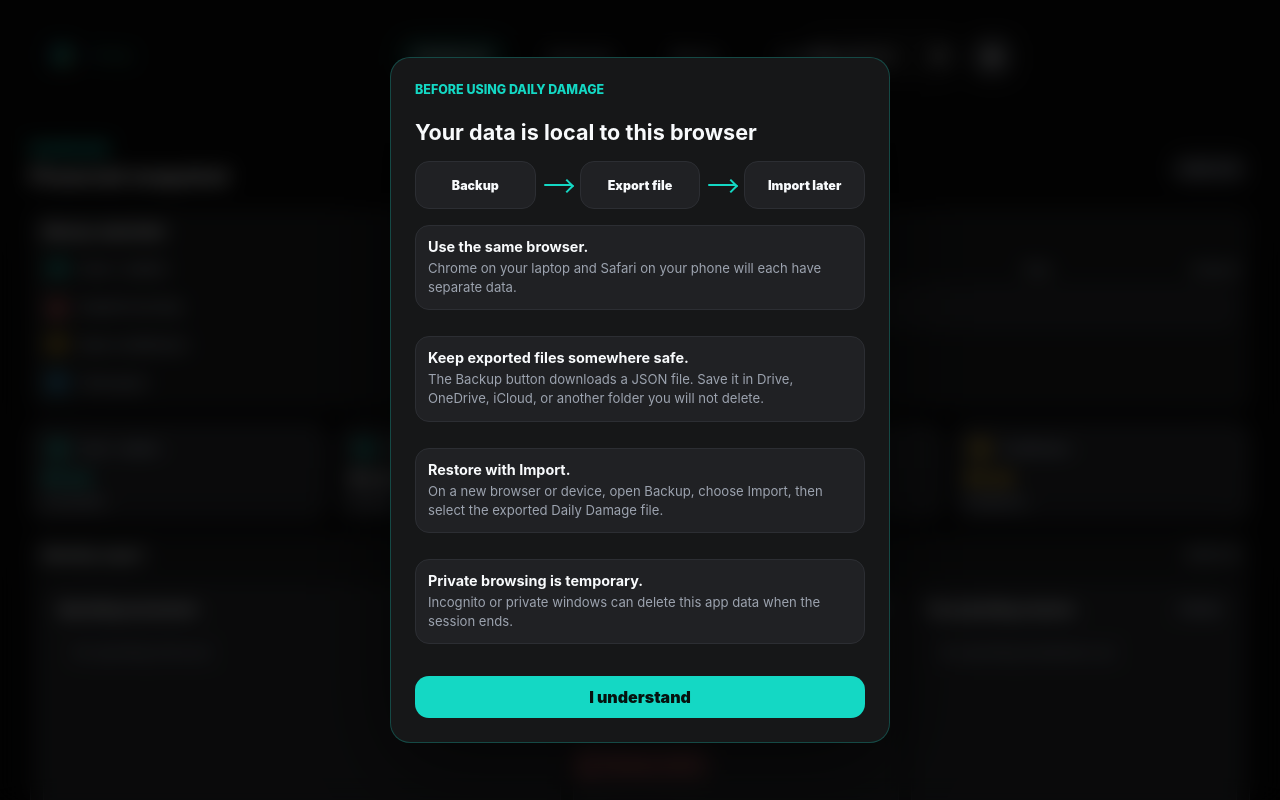
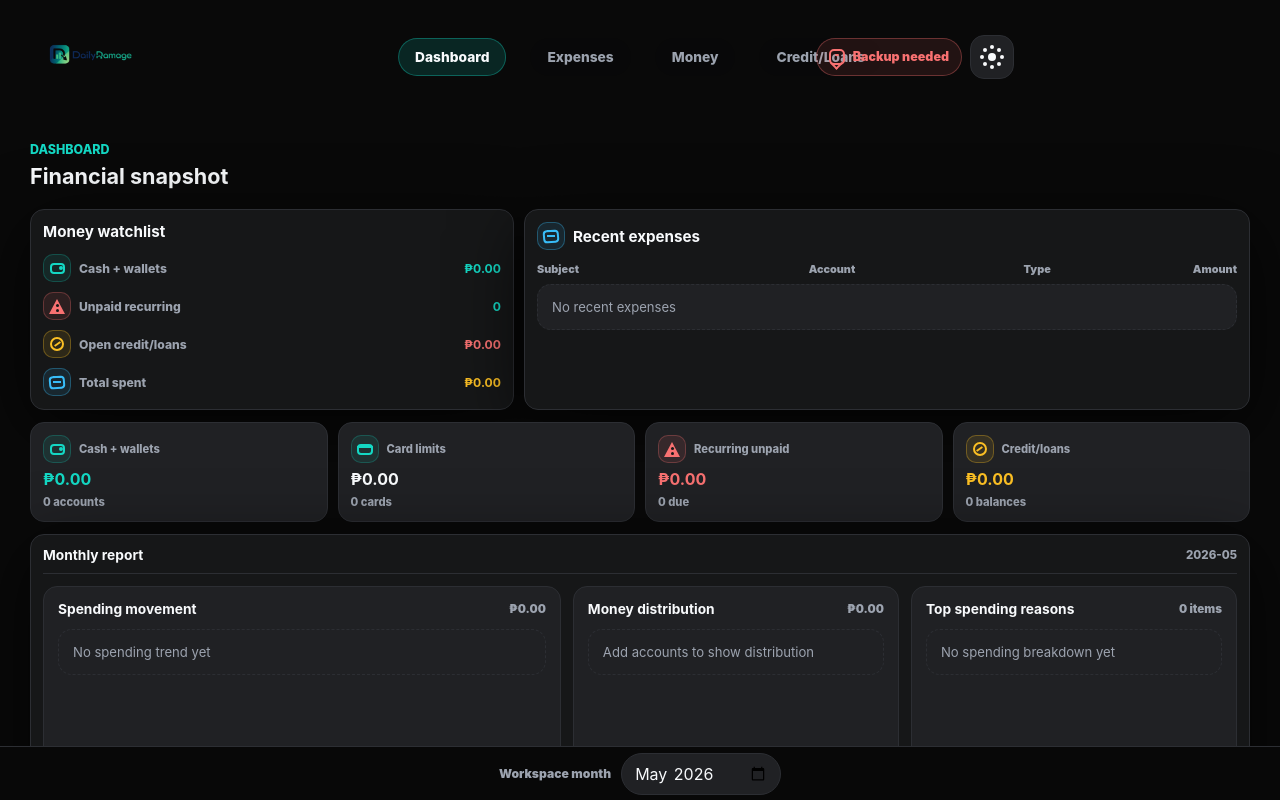
Before and after one commit to jrrcode/DailyDamage, a React (Vite) app: page / in a window 1280 px wide. Built offline with nearby package versions, Linux system fonts and the light colour scheme.

Commit message:
Move month picker to footer

```diff
--- a/src/main.jsx
+++ b/src/main.jsx
@@ -371,9 +371,18 @@ function App() {
           ].map(([key, label]) => <button key={key} className={`nav-item ${view === key ? "active" : ""}`} onClick={() => setView(key)} type="button">{label}</button>)}
         </nav>
         <div className="month-card">
-          <label htmlFor="monthPicker">Workspace month</label>
+          <div className={`backup-menu-wrap ${backupMenuOpen ? "open" : ""}`}>
+            <button className={`backup-menu-button ${backupAge >= BACKUP_STALE_DAYS ? "due" : ""}`} type="button" onClick={() => setBackupMenuOpen((open) => !open)} aria-expanded={backupMenuOpen}>
+              <span className="backup-icon" />
+              <span>{backupStatus}</span>
+            </button>
+            <div className="backup-dropdown">
+              <div className="backup-dropdown-head"><strong>Local backup</strong><span>{backupMeta.lastBackupAt ? `Last export: ${formatDate(backupMeta.lastBackupAt.slice(0, 10))}` : "No backup exported yet"}</span></div>
+              <button type="button" onClick={exportBackup}><strong>Export backup</strong><span>Downloads a JSON file. Keep it in Drive, OneDrive, or a safe folder.</span></button>
+              <button type="button" onClick={() => importInputRef.current?.click()}><strong>Import backup</strong><span>Restores this browser from a Daily Damage backup file.</span></button>
+            </div>
+          </div>
           <input ref={importInputRef} className="backup-file-input" type="file" accept="application/json,.json" onChange={importBackup} />
-          <input id="monthPicker" type="month" value={month} onChange={(event) => setMonth(event.target.value)} />
           <button className="theme-toggle icon-only" data-theme-icon={theme === "black" ? "light" : "dark"} onClick={() => setTheme(theme === "black" ? "light" : "black")} type="button" aria-label={theme === "black" ? "Switch to light theme" : "Switch to dark theme"} title={theme === "black" ? "Switch to light theme" : "Switch to dark theme"} />
         </div>
       </header>
@@ -383,20 +392,10 @@ function App() {
         <section className={`view ${view === "savings" ? "active" : ""}`}><Money savings={savings} setSavings={setSavings} forms={forms} setForms={setForms} modes={modes} setModes={setModes} editing={editing} setEditing={setEditing} setModal={setModal} /></section>
         <section className={`view ${view === "creditLoans" ? "active" : ""}`}><CreditLoans creditLoans={creditLoans} setCreditLoans={setCreditLoans} forms={forms} setForms={setForms} modes={modes} setModes={setModes} editing={editing} setEditing={setEditing} setModal={setModal} /></section>
       </main>
+      <footer className="app-footer"><label htmlFor="monthPicker">Workspace month</label><input id="monthPicker" type="month" value={month} onChange={(event) => setMonth(event.target.value)} /></footer>
       {modal?.type === "delete" && <ConfirmModal title={`Delete ${modal.name}?`} copy={modal.copy} confirmText={modal.confirmText || "Delete"} danger onCancel={() => setModal(null)} onConfirm={() => { modal.onConfirm(); setModal(null); }} />}
       {modal?.type === "pay" && <ConfirmModal title={`Pay ${modal.expense.reason}?`} copy={modal.copy} confirmText="Confirm paid" onCancel={() => setModal(null)} onConfirm={() => { modal.onConfirm(); setModal(null); }} />}
       {storageReady && !ownerReminder.acknowledgedAt && <OwnerReminder onConfirm={() => setOwnerReminder({ acknowledgedAt: new Date().toISOString() })} />}
-      <div className={`backup-dock ${backupMenuOpen ? "open" : ""}`}>
-        <button className={`backup-menu-button ${backupAge >= BACKUP_STALE_DAYS ? "due" : ""}`} type="button" onClick={() => setBackupMenuOpen((open) => !open)} aria-expanded={backupMenuOpen}>
-          <span className="backup-icon" />
-          <span>{backupStatus}</span>
-        </button>
-        <div className="backup-dropdown">
-          <div className="backup-dropdown-head"><strong>Local backup</strong><span>{backupMeta.lastBackupAt ? `Last export: ${formatDate(backupMeta.lastBackupAt.slice(0, 10))}` : "No backup exported yet"}</span></div>
-          <button type="button" onClick={exportBackup}><strong>Export backup</strong><span>Downloads a JSON file. Keep it in Drive, OneDrive, or a safe folder.</span></button>
-          <button type="button" onClick={() => importInputRef.current?.click()}><strong>Import backup</strong><span>Restores this browser from a Daily Damage backup file.</span></button>
-        </div>
-      </div>
       {storageNotice && <div className="storage-toast"><span>{storageNotice}</span><button type="button" onClick={() => setStorageNotice("")}>Dismiss</button></div>}
     </div>
   );
@@ -424,7 +423,7 @@ function Dashboard({ savings, expenses, creditLoans, month }) {
 
   return (
     <div className="dashboard-shell">
-      <div className="section-head dashboard-head"><div><p className="eyebrow">Dashboard</p><h2>Financial snapshot</h2></div><span className="dashboard-month">{month}</span></div>
+      <div className="section-head dashboard-head"><div><p className="eyebrow">Dashboard</p><h2>Financial snapshot</h2></div></div>
       <section className="dashboard-top">
         <Panel title="Money watchlist">
           <Task icon="wallet" label="Cash + wallets" value={formatCurrency(sumBy([...banks, ...wallets], (a) => a.amount))} tone="positive" />
--- a/styles.css
+++ b/styles.css
@@ -74,7 +74,7 @@ button {
 
 .app-shell {
   display: grid;
-  grid-template-rows: auto 1fr;
+  grid-template-rows: auto 1fr auto;
   height: 100vh;
   overflow: hidden;
 }
@@ -170,6 +170,10 @@ body.black-theme .sidebar.scrolled {
   margin-top: 0;
 }
 
+.backup-menu-wrap {
+  position: relative;
+}
+
 .backup-menu-button {
   display: flex;
   min-height: 38px;
@@ -185,7 +189,7 @@ body.black-theme .sidebar.scrolled {
 }
 
 .backup-menu-button:hover,
-.backup-dock.open .backup-menu-button {
+.backup-menu-wrap.open .backup-menu-button {
   border-color: rgba(20, 216, 196, 0.38);
   background: rgba(20, 216, 196, 0.12);
 }
@@ -228,8 +232,8 @@ body.black-theme .sidebar.scrolled {
 .backup-dropdown {
   position: absolute;
   z-index: 50;
-  right: 50%;
-  bottom: calc(100% + 10px);
+  top: calc(100% + 10px);
+  right: 0;
   display: none;
   width: min(330px, calc(100vw - 28px));
   overflow: hidden;
@@ -237,10 +241,9 @@ body.black-theme .sidebar.scrolled {
   border-radius: 18px;
   background: var(--surface);
   box-shadow: var(--shadow);
-  transform: translateX(50%);
-}
-
-.backup-dock.open .backup-dropdown {
+}
+
+.backup-menu-wrap.open .backup-dropdown {
   display: grid;
 }
 
@@ -285,14 +288,6 @@ body.black-theme .sidebar.scrolled {
   display: none;
 }
 
-.backup-dock {
-  position: fixed;
-  right: 50%;
-  bottom: 18px;
-  z-index: 70;
-  transform: translateX(50%);
-}
-
 .month-card input {
   width: 160px;
   border: 1px solid var(--line);
@@ -306,6 +301,37 @@ body.black-theme .sidebar.scrolled {
 body.black-theme .month-card input {
   background: rgba(255, 255, 255, 0.04);
   color-scheme: dark;
+}
+
+.app-footer {
+  display: flex;
+  min-height: 54px;
+  align-items: center;
+  justify-content: center;
+  gap: 10px;
+  border-top: 1px solid var(--line);
+  color: var(--muted);
+  background: rgba(255, 255, 255, 0.5);
+  backdrop-filter: blur(14px);
+  -webkit-backdrop-filter: blur(14px);
+}
+
+body.black-theme .app-footer {
+  background: rgba(9, 9, 9, 0.82);
+}
+
+.app-footer label {
+  font-size: 0.76rem;
+  font-weight: 900;
+}
+
+.app-footer input {
+  width: 160px;
+  border: 1px solid var(--line);
+  border-radius: 999px;
+  padding: 9px 12px;
+  color: var(--ink);
+  background: var(--surface-soft);
 }
 
 .workspace {
@@ -2141,7 +2167,7 @@ h2 {
 
 @media (max-width: 860px) {
   .app-shell {
-    grid-template-rows: auto 1fr;
+    grid-template-rows: auto 1fr auto;
   }
 
   .sidebar {
@@ -2174,6 +2200,11 @@ h2 {
     justify-content: center;
   }
 
+  .backup-dropdown {
+    right: 50%;
+    transform: translateX(50%);
+  }
+
   .owner-backup-flow {
     grid-template-columns: 1fr;
   }
```
